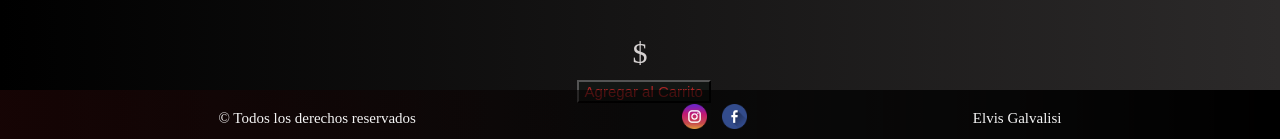
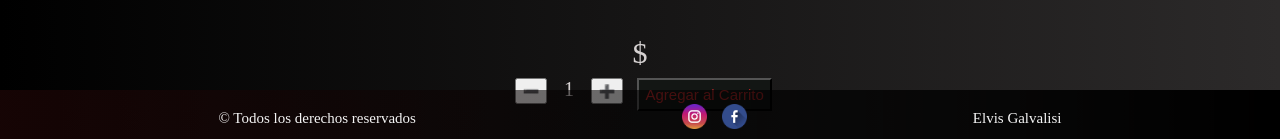
Before and after one commit to ElvisGalvalisi/preEntrega2-Galvalisi, a React (Vite) app: page /item/1 in a window 1280 px wide. Shown: the part 658-797 px from the top of the page. Built offline with nearby package versions, Linux system fonts and the light colour scheme; no server answers; the database is empty; a web font is replaced by a local one.

Commit message:
Se agregan funcionalidades de filtrado y acumulado en carrito

```diff
--- a/src/components/Carrito.jsx
+++ b/src/components/Carrito.jsx
@@ -1,19 +1,10 @@
 import React, { useContext, useState } from 'react'
 import { CartContext } from '../context/CartContext'
+import { ItemContador } from './ItemContador';
 
 export const Carrito = () => {
 
-  const { carrito, calcularTotal, vaciarCarrito,} = useContext(CartContext);
-
-  const [contador, setContador] = useState(1)
-
-  const handleSumar = () => {
-    setContador(contador + 1);
-}
-
-const handleRestar = () => {
-    contador > 1 && setContador(contador - 1);
-}
+  const { carrito, calcularTotal, vaciarCarrito, quitarProducto } = useContext(CartContext);
 
   return (
     <div className='carrito-container'>
@@ -26,6 +17,7 @@ const handleRestar = () => {
                 <tr className='encabezado-carrito'>
                   <th className='th-td'>ID</th>
                   <th className='th-td'>FOTO</th>
+                  <th className='th-td'>NOMBRE</th>
                   <th className='th-td'>CANTIDAD</th>
                   <th className='th-td'>PRECIO</th>
                   <th className='th-td'></th>
@@ -36,17 +28,12 @@ const handleRestar = () => {
                 {carrito.map((ph) => (
                   <tr key={ph.id} >
                     <td className='th-td'>{ph.id}</td>
-                    <td ><img className='item-foto-carrito' src={ph.imagen} alt="" /></td>
-                    <td>
-                      <div className='item-contador'>
-                        <button onClick={()=>handleRestar()} className='btn-suma-resta'>➖</button>
-                        <p className='btn-suma-resta'>{contador}</p>
-                        <button onClick={()=>handleSumar()} className='btn-suma-resta'>➕</button>
-                      </div>
-                    </td>
+                    <td className='th-td'><img className='item-foto-carrito' src={ph.imagen} alt="" /></td>
+                    <td className='th-td'>{ph.nombre}</td>
+                    <td className='th-td'> {ph.cant} </td>
                     <td className='th-td'>$ {ph.precio}</td>
                     <td className='th-td'>
-                      <button className='btn-borrar'>❌</button>
+                      <button onClick={() => { quitarProducto(ph) }} className='btn-borrar'>❌</button>
                     </td>
                   </tr>))}
               </tbody>
--- a/src/components/Item.jsx
+++ b/src/components/Item.jsx
@@ -6,7 +6,10 @@ import { ItemContador } from './ItemContador'
 
 
 export const Item = ({ foto }) => {
+
   const { agregarAlCarrito } = useContext(CartContext);
+
+  const cantidad = 1;
 
   return (
     <div className='card-foto' >
@@ -17,7 +20,8 @@ export const Item = ({ foto }) => {
         <Link className='item-foto-ampliar' to={`/item/${foto.id}`}>
           Ampliar 👁‍🗨
         </Link>
-        <button onClick={ ()=> agregarAlCarrito(foto) } className='btn-Agregar'>Agregar al Carrito</button>
+
+       <button onClick={ ()=> agregarAlCarrito(foto, cantidad) } className='btn-Agregar'>Agregar al Carrito</button>
 
       </div>
 
--- a/src/components/ItemContador.jsx
+++ b/src/components/ItemContador.jsx
@@ -1,20 +1,14 @@
-import React, { useContext, useState} from 'react'
-import { CartContext } from '../context/CartContext'
 
-export const ItemContador = () => {
-
-    const { agregarAlCarrito, handleRestar, handleSumar, contador} = useContext(CartContext);
-
+export const ItemContador = ({cant, sumar, restar, agregar}) => {
 
 
 
     return (
         <div className='item-contador'>
-            <button onClick={handleRestar} className='btn-suma-resta'>➖</button>
-               <p className='btn-suma-resta'>{contador}</p>
-            <button onClick={handleSumar} className='btn-suma-resta'>➕</button>
-
-            <button onClick={ agregarAlCarrito } className='btn-Agregar'>Agregar al Carrito</button>
+            <button onClick={restar} className='btn-suma-resta'>➖</button>
+            <p className='btn-suma-resta'>{cant}</p>
+            <button onClick={sumar} className='btn-suma-resta'>➕</button>
+            <button onClick={agregar} className='btn-Agregar'>Agregar al Carrito</button>
         </div>
     )
 }
--- a/src/components/ItemDetail.jsx
+++ b/src/components/ItemDetail.jsx
@@ -5,8 +5,19 @@ import { ItemContador } from './ItemContador';
 //recibe los datos de la fotografía por PROP
 export const ItemDetail = ({ photo }) => {
 
+  const { carrito, agregarAlCarrito } = useContext(CartContext);
 
-  const { agregarAlCarrito } = useContext(CartContext);
+  //console.log(carrito);
+
+  const [contador, setContador] = useState(1);
+
+  const handleSumar = () => {
+      setContador(contador + 1);
+  }
+
+  const handleRestar = () => {
+      contador > 1 && setContador(contador - 1);
+  }
 
   return (
     <div className='card-foto-ampliada' >
@@ -14,7 +25,8 @@ export const ItemDetail = ({ photo }) => {
       <img className='item-foto-ampliada' src={photo.imagen} />
       <h6>{photo.nombre}</h6>
       <p>${photo.precio}</p>
-      <button onClick={ ()=> agregarAlCarrito(photo) } className='btn-Agregar'>Agregar al Carrito</button>
+
+      <ItemContador cant={contador} sumar={handleSumar} restar={handleRestar} agregar={ () => agregarAlCarrito(photo, contador) } />
 
 
     </div>
--- a/src/components/ItemListContainer.jsx
+++ b/src/components/ItemListContainer.jsx
@@ -47,7 +47,6 @@ export const ItemListContainer = ({ greeting }) => {
 
   }, [deporteID]);
 
-  //.filter(doc => doc.data().evento.id === deporteID)
 
   return (
 
--- a/src/context/CartContext.jsx
+++ b/src/context/CartContext.jsx
@@ -8,37 +8,29 @@ export const CartProvider = ({ children }) => {
     const [carrito, setCarrito] = useState([]);
 
 
-   /* const [contador, setContador] = useState(1)
+    const agregarAlCarrito = (photo, cant) => {
+
+        const phAgregada = { ...photo, cant };
+
+        const carritoNuevo = [...carrito];
+
+        const agregadoAlCarrito = carritoNuevo.find( (ph) => ph.id == phAgregada.id);
 
 
-    const handleSumar = () => {
-        setContador(contador + 1);
+        if (agregadoAlCarrito) {
+            agregadoAlCarrito.cant += cant;
+        } else {
+            carritoNuevo.push(phAgregada);
+        }
+
+
+        setCarrito(carritoNuevo);
+
     }
 
-    const handleRestar = () => {
-        contador > 1 && setContador(contador - 1);
-    }*/
-
-    const agregarAlCarrito = (ph) => {
-
-        setCarrito([...carrito, ph] )
-
-        /*const itemAgregado = { ...photo };
-
-        const carritoNuevo = [...carrito];
-        const agregadoAlCarrito = carritoNuevo.find((ph) => ph.id === itemAgregado.id);
 
 
-        /*if (agregadoAlCarrito) {
-            agregadoAlCarrito += 1;
-        } else {
-            carritoNuevo.push(itemAgregado);
-        }*/
 
-
-        /*setCarrito(carritoNuevo);*/
-
-    }
 
     const calcularCantidad = () => {
         return carrito.length;
@@ -52,8 +44,18 @@ export const CartProvider = ({ children }) => {
         return setCarrito([])
     }
 
+    const quitarProducto = (photo) => {
+        const phEncontrado = carrito.find(ph => ph.id === photo.id)
+        const index = carrito.indexOf(phEncontrado);
+
+        const carritoActualizado = [...carrito];
+        carritoActualizado.splice(index, 1);
+        setCarrito(carritoActualizado);
+
+    }
+
     return (
-        <CartContext.Provider value={{ carrito, calcularCantidad, calcularTotal, vaciarCarrito, agregarAlCarrito }}>
+        <CartContext.Provider value={{ carrito, calcularCantidad, calcularTotal, vaciarCarrito, agregarAlCarrito, quitarProducto }}>
 
             {children}
 
--- a/src/styles/App.css
+++ b/src/styles/App.css
@@ -270,6 +270,8 @@ margin-bottom: 1rem;
 .item-foto-carrito{
     height: 100px;
     width: auto;
+    padding-left: 1rem;
+    align-items: center;
 }
 
 .btn-suma-resta{
@@ -283,7 +285,8 @@ margin-bottom: 1rem;
 
 .th-td{
     text-align: center;
-    padding-left: 1rem;
+    padding-left: 2rem;
+    align-items: center;
 
 }
 
```
